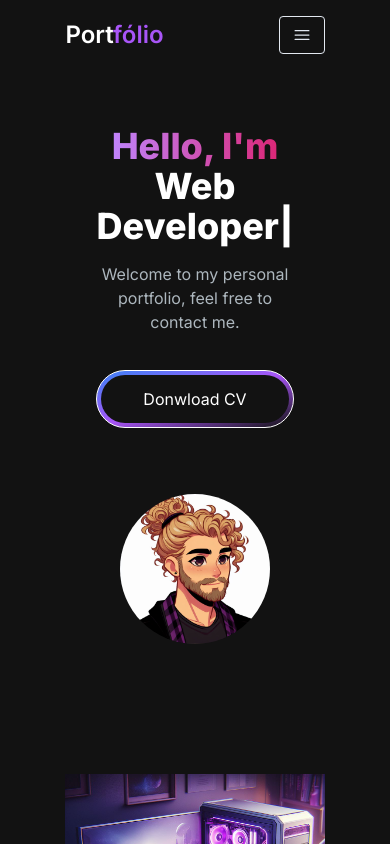
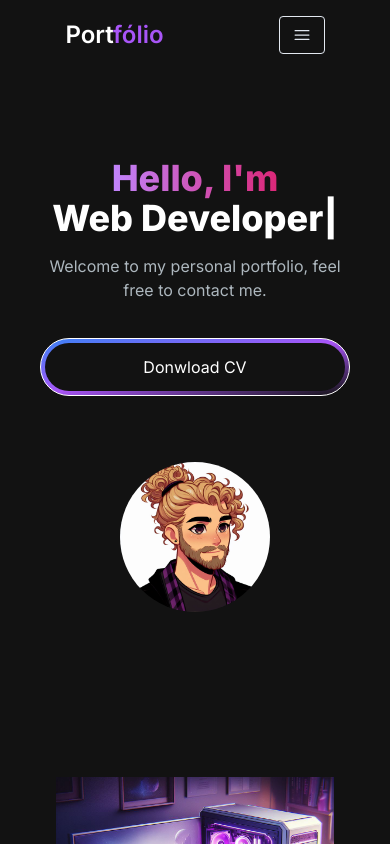
Before and after one commit to CalvinSoares/my-portfolio, a Next.js app: page / in a window 390 px wide. Shown: the top 844 px of the page. Built offline with nearby package versions, Linux system fonts and the light colour scheme.

Commit message:
styled: responsividade como mobile

```diff
--- a/src/app/page.js
+++ b/src/app/page.js
@@ -11,9 +11,9 @@ export default function Home() {
 
 
   return (
-    <main className="flex min-h-screen flex-col bg-[#121212] container mx-auto px-12 py-4 ">
+    <main className="flex min-h-screen flex-col bg-[#121212] container mx-auto px-6 py-4 ">
       <NavBar />
-      <div className="container mt-24 mx-auto px-12 py-12">
+      <div className="container mt-24 mx-auto px-4 py-12">
         <HeroSection />
         <AboutSection />
         <ProjectsSection />
```
